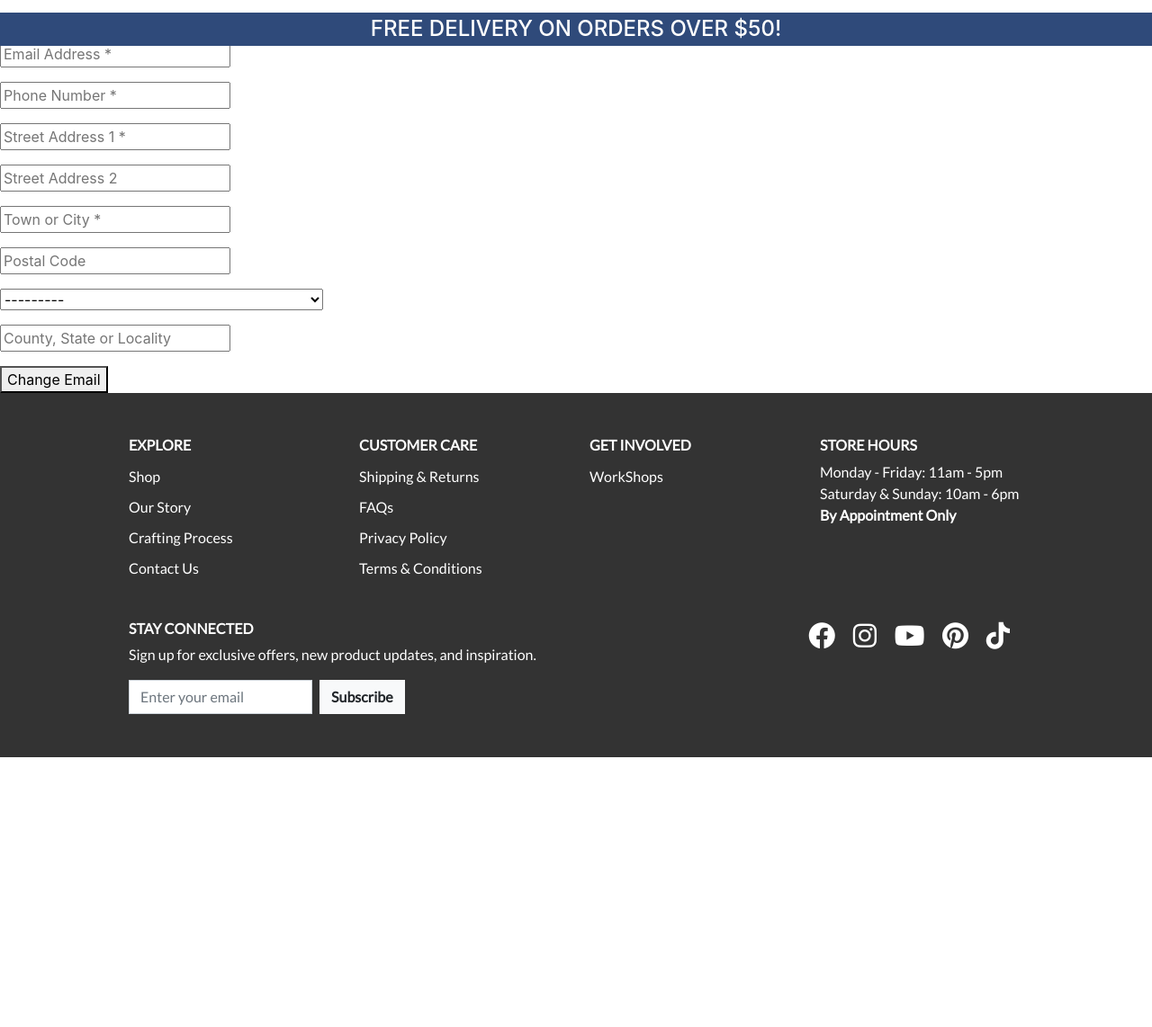
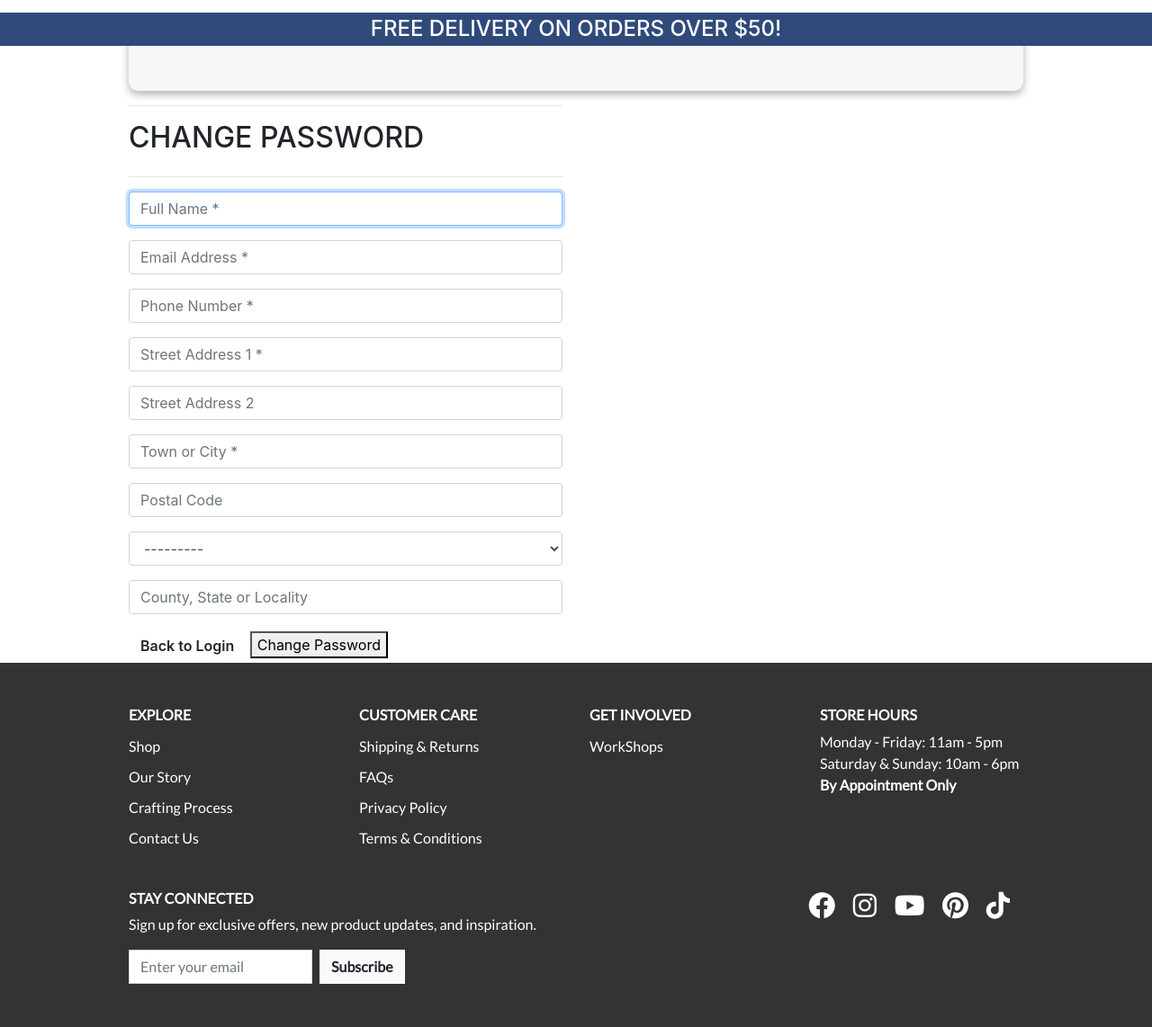
Before and after one commit to Volneirj/project_v_ci_v1, a Django app: template templates/allauth/account/email_change.html in a window 1280 px wide. Shown: the part 143-1285 px from the top of the page at 90% size. Before the commit the page ends 985 px from the top, so only its background shows below. Run offline with Django 3.2, Linux system fonts and the light colour scheme; the template is opened without the code that fills it: values that come from a table or form of the project are taken from there, others are empty; some libraries are stand-ins or nearby versions.

Commit message:
Edit allauth templates

```diff
--- a/templates/allauth/account/base.html
+++ b/templates/allauth/account/base.html
@@ -4,7 +4,7 @@
     <div class="container header-container">
         <div class="overlay"></div>
         <div class="row">
-            <div class="col-6">
+            <div class="col-12 col-md-6">
                 <div class="allauth-form-inner-content">
                     {% block inner_content %}
                     {% endblock %}
--- a/templates/allauth/account/email_change.html
+++ b/templates/allauth/account/email_change.html
@@ -1,33 +1,18 @@
 {% extends "account/base.html" %}
+
 {% load i18n %}
-{% block head_title %}
-    {% trans "Email Address" %}
-{% endblock head_title %}
-{% block content %}
-    <h1>{% trans "Email Address" %}</h1>
-    {% if emailaddresses %}
-        {% if current_emailaddress %}
-            <p>
-                {% trans 'The following email address is associated with your account:' %} <a href="mailto:{{ current_emailaddress.email }}">{{ current_emailaddress.email }}</a>
-            </p>
-        {% endif %}
-        {% if new_emailaddress %}
-            <p>
-                {% trans 'Your email address is still pending verification:' %} <a href="mailto:{{ new_emailaddress.email }}">{{ new_emailaddress.email }}</a>
-            </p>
-            <form method="post" action="{% url 'account_email' %}">
-                {% csrf_token %}
-                <input type="hidden" name="email" value="{{ new_emailaddress.email }}">
-                <button type="submit" name="action_send">{% trans 'Re-send Verification' %}</button>
-            </form>
-        {% endif %}
-    {% else %}
-        {% include "account/snippets/warn_no_email.html" %}
-    {% endif %}
-    <h2>{% trans "Change Email Address" %}</h2>
-    <form method="post" action="{% url 'account_email' %}">
+
+{% block head_title %}{% trans "Change Password" %}{% endblock %}
+
+{% block inner_content %}
+    <hr>
+    <h2 class="logo-font mb-4">{% trans "Change Password" %}</h2>
+    <hr>
+
+    <form method="POST" action="{% url 'account_change_password' %}" class="password_change">
         {% csrf_token %}
-        {{ form.as_p }}
-        <button name="action_add" type="submit">{% trans "Change Email" %}</button>
+        {{ form|crispy }}
+        <a class="btn btn-outline-black rounded-0" href="{% url 'account_login' %}">Back to Login</a>
+        <button type="submit" name="action">{% trans "Change Password" %}</button>
     </form>
-{% endblock content %}
+{% endblock %}
```
Also changed, not shown: db.sqlite3.
